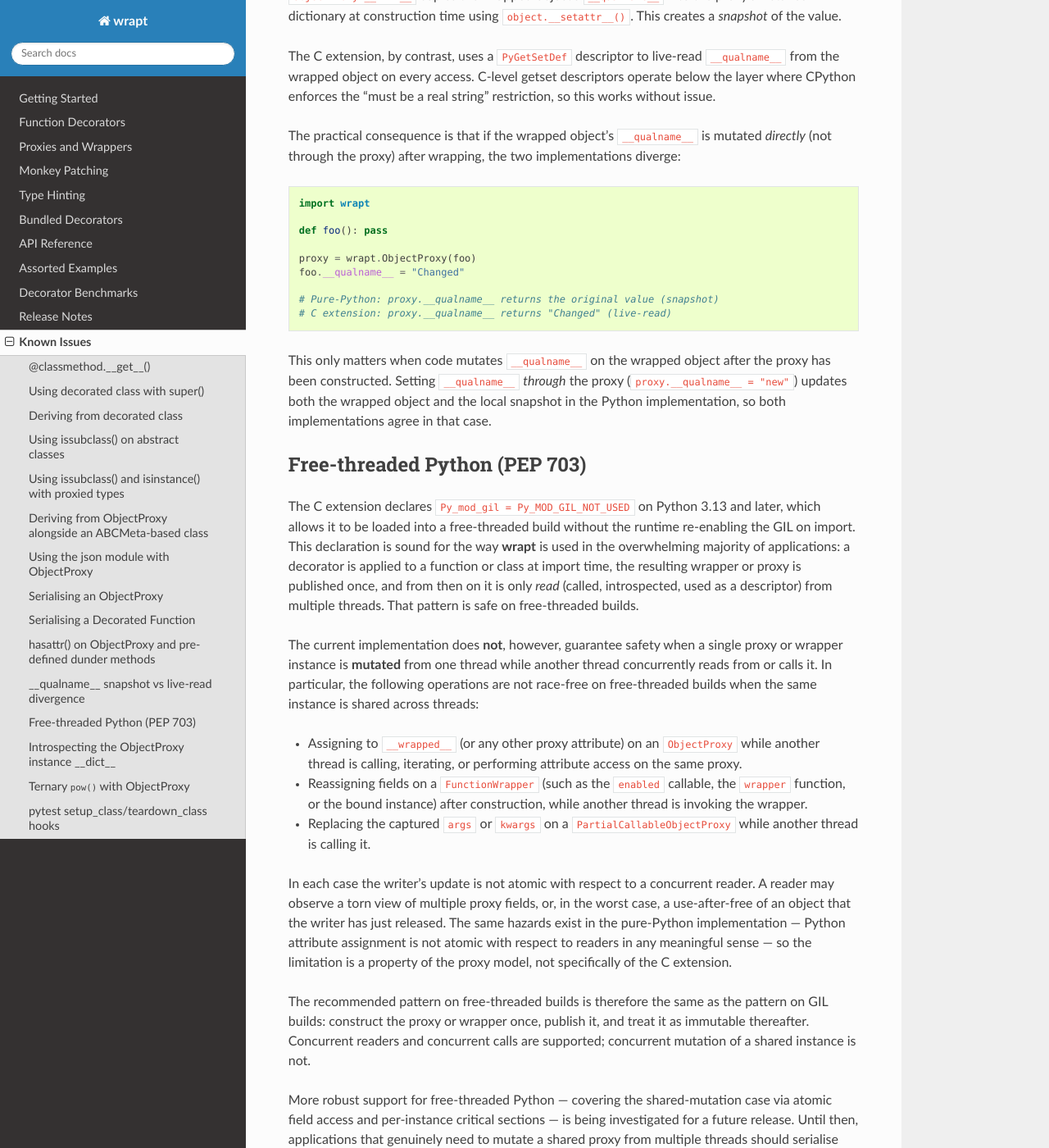
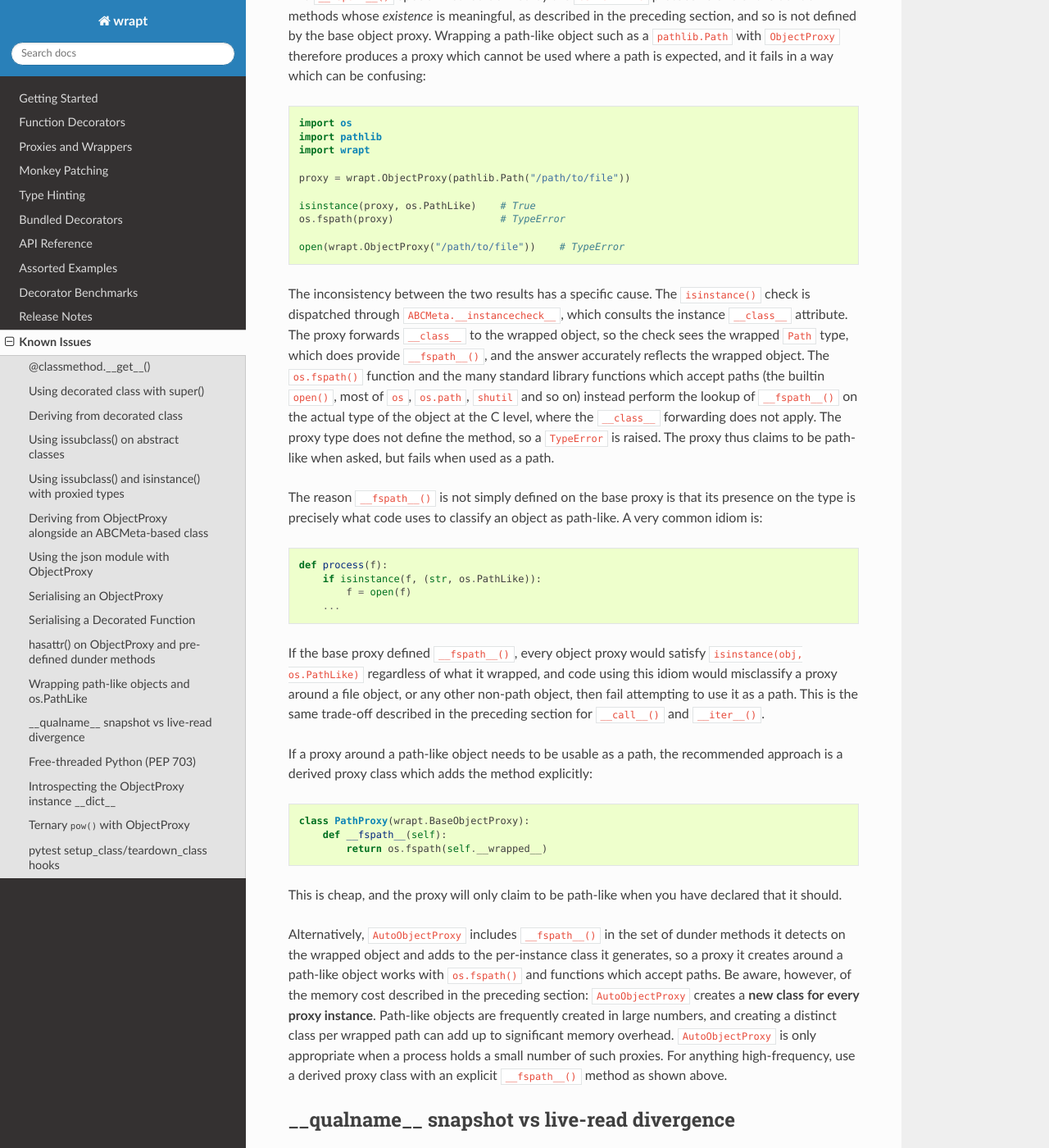
Before and after one commit to GrahamDumpleton/wrapt, a Sphinx documentation site: the page built from docs/issues.rst, in a window 1280 px wide and 1400 px high, scrolled down 12370 px. Shown: the whole window at 82% size. Built offline with Sphinx 7.4.7 and the Read the Docs theme 3.1.0, drawn with Linux system fonts in a browser that asks for light colours; some of the changed text lies outside the part shown.

Commit message:
Add __fspath__ support to AutoObjectProxy.
The __fspath__ special method of the os.PathLike protocol is one of
the dunder methods whose presence on a type is itself meaningful, as
code classifying objects as path like branches on isinstance checks
against os.PathLike, so it cannot be implemented by the base object
proxy. Add it instead to the set of dunder methods which
AutoObjectProxy detects on the wrapped object and adds to the class it
generates, so a proxy around a path-like object works with os.fspath()
and standard library functions accepting paths. Add a known issues
section documenting the os.PathLike behaviour of the base object
proxy, where isinstance() reports the proxy as path like via the
delegated __class__ but os.fspath() fails due to the type-level method
lookup, along with the recommendation to use a custom proxy class with
an explicit __fspath__ method rather than AutoObjectProxy in high
usage scenarios given the per instance class memory overhead. Tests
pin both the AutoObjectProxy behaviour and the documented base proxy
behaviour so any change in a future Python version is noticed.

```diff
--- a/docs/issues.rst
+++ b/docs/issues.rst
@@ -579,6 +579,9 @@ invoking. The most common examples are:
   changes how Python treats that attribute.
 * ``__length_hint__``, consulted by built-ins as an optimisation hint;
   its presence implies the object can cheaply estimate its length.
+* ``__fspath__``, whose presence on the type is what marks an object as
+  path-like for ``os.fspath()`` and ``isinstance(obj, os.PathLike)``.
+  See the `Wrapping path-like objects and os.PathLike`_ section below.
 
 If ``ObjectProxy`` defined these unconditionally, ``callable(proxy)``
 would always be ``True`` even when wrapping a non-callable, every
@@ -611,9 +614,9 @@ There are two ways to opt in:
    wrapped object at construction time and dynamically creates a
    subclass that defines exactly those problematic dunder methods
    (``__call__``, ``__iter__``, ``__next__``, ``__aiter__``,
-   ``__anext__``, ``__await__``, ``__length_hint__``, ``__get__``,
-   ``__set__``, ``__delete__``, ``__set_name__``) that the wrapped
-   object actually supports::
+   ``__anext__``, ``__await__``, ``__length_hint__``, ``__fspath__``,
+   ``__get__``, ``__set__``, ``__delete__``, ``__set_name__``) that the
+   wrapped object actually supports::
 
        import wrapt
 
@@ -643,6 +646,82 @@ provided via subclassing or ``AutoObjectProxy``. Code that relies on
 for the pre-defined set, and should either test the wrapped object
 directly (via ``proxy.__wrapped__``) or use the feature and handle any
 resulting ``AttributeError`` rather than probing for it.
+
+Wrapping path-like objects and os.PathLike
+------------------------------------------
+
+The ``__fspath__()`` special method defined by the ``os.PathLike``
+protocol is one of the dunder methods whose *existence* is meaningful,
+as described in the preceding section, and so is not defined by the
+base object proxy. Wrapping a path-like object such as a
+``pathlib.Path`` with ``ObjectProxy`` therefore produces a proxy which
+cannot be used where a path is expected, and it fails in a way which
+can be confusing::
+
+    import os
+    import pathlib
+    import wrapt
+
+    proxy = wrapt.ObjectProxy(pathlib.Path("/path/to/file"))
+
+    isinstance(proxy, os.PathLike)    # True
+    os.fspath(proxy)                  # TypeError
+
+    open(wrapt.ObjectProxy("/path/to/file"))    # TypeError
+
+The inconsistency between the two results has a specific cause. The
+``isinstance()`` check is dispatched through
+``ABCMeta.__instancecheck__``, which consults the instance
+``__class__`` attribute. The proxy forwards ``__class__`` to the
+wrapped object, so the check sees the wrapped ``Path`` type, which
+does provide ``__fspath__()``, and the answer accurately reflects the
+wrapped object. The ``os.fspath()`` function and the many standard
+library functions which accept paths (the builtin ``open()``, most of
+``os``, ``os.path``, ``shutil`` and so on) instead perform the lookup
+of ``__fspath__()`` on the actual type of the object at the C level,
+where the ``__class__`` forwarding does not apply. The proxy type does
+not define the method, so a ``TypeError`` is raised. The proxy thus
+claims to be path-like when asked, but fails when used as a path.
+
+The reason ``__fspath__()`` is not simply defined on the base proxy is
+that its presence on the type is precisely what code uses to classify
+an object as path-like. A very common idiom is::
+
+    def process(f):
+        if isinstance(f, (str, os.PathLike)):
+            f = open(f)
+        ...
+
+If the base proxy defined ``__fspath__()``, every object proxy would
+satisfy ``isinstance(obj, os.PathLike)`` regardless of what it
+wrapped, and code using this idiom would misclassify a proxy around a
+file object, or any other non-path object, then fail attempting to use
+it as a path. This is the same trade-off described in the preceding
+section for ``__call__()`` and ``__iter__()``.
+
+If a proxy around a path-like object needs to be usable as a path, the
+recommended approach is a derived proxy class which adds the method
+explicitly::
+
+    class PathProxy(wrapt.BaseObjectProxy):
+        def __fspath__(self):
+            return os.fspath(self.__wrapped__)
+
+This is cheap, and the proxy will only claim to be path-like when you
+have declared that it should.
+
+Alternatively, ``AutoObjectProxy`` includes ``__fspath__()`` in the set
+of dunder methods it detects on the wrapped object and adds to the
+per-instance class it generates, so a proxy it creates around a
+path-like object works with ``os.fspath()`` and functions which accept
+paths. Be aware, however, of the memory cost described in the
+preceding section: ``AutoObjectProxy`` creates a **new class for every
+proxy instance**. Path-like objects are frequently created in large
+numbers, and creating a distinct class per wrapped path can add up to
+significant memory overhead. ``AutoObjectProxy`` is only appropriate
+when a process holds a small number of such proxies. For anything
+high-frequency, use a derived proxy class with an explicit
+``__fspath__()`` method as shown above.
 
 \_\_qualname\_\_ snapshot vs live-read divergence
 --------------------------------------------------
```
Also changed, not shown: docs/changes.rst (+16 -0 lines), 5 other files.
